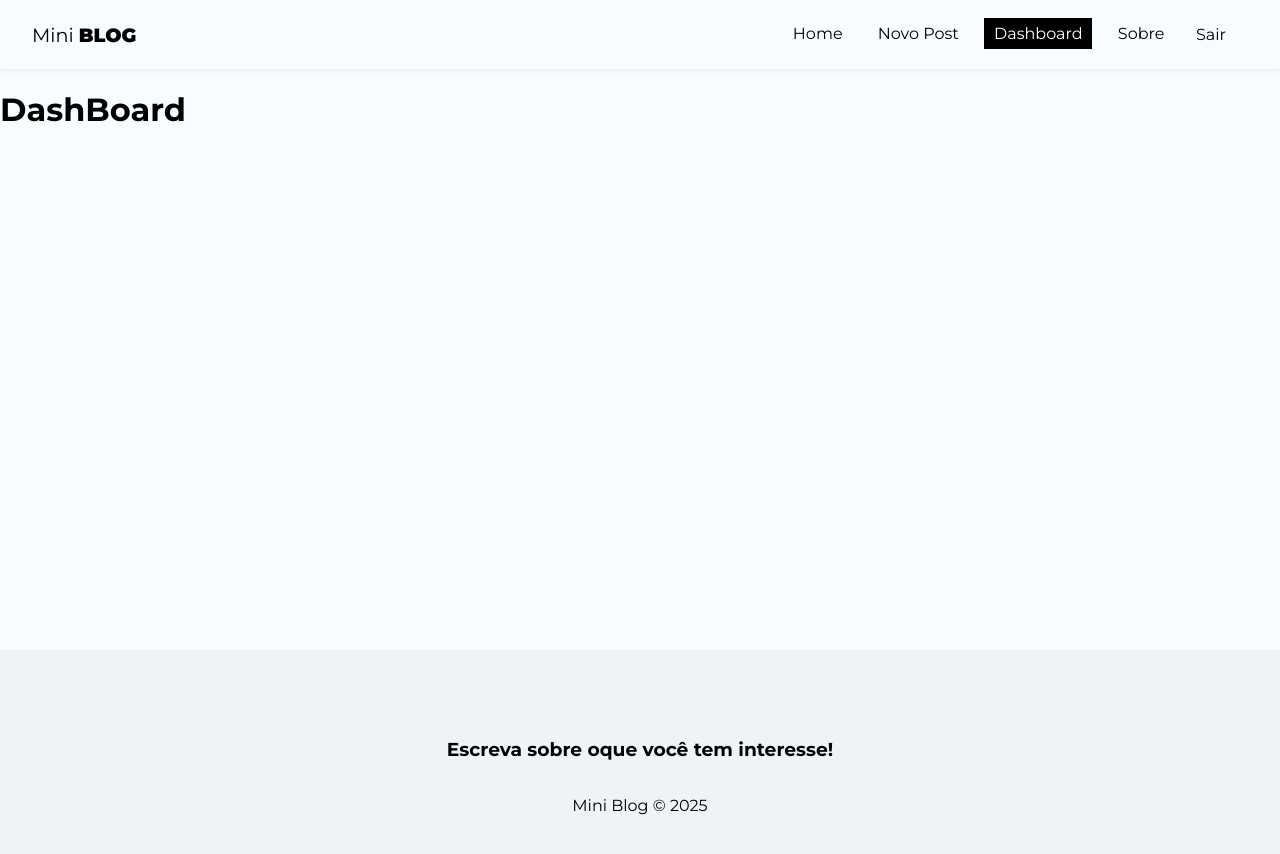
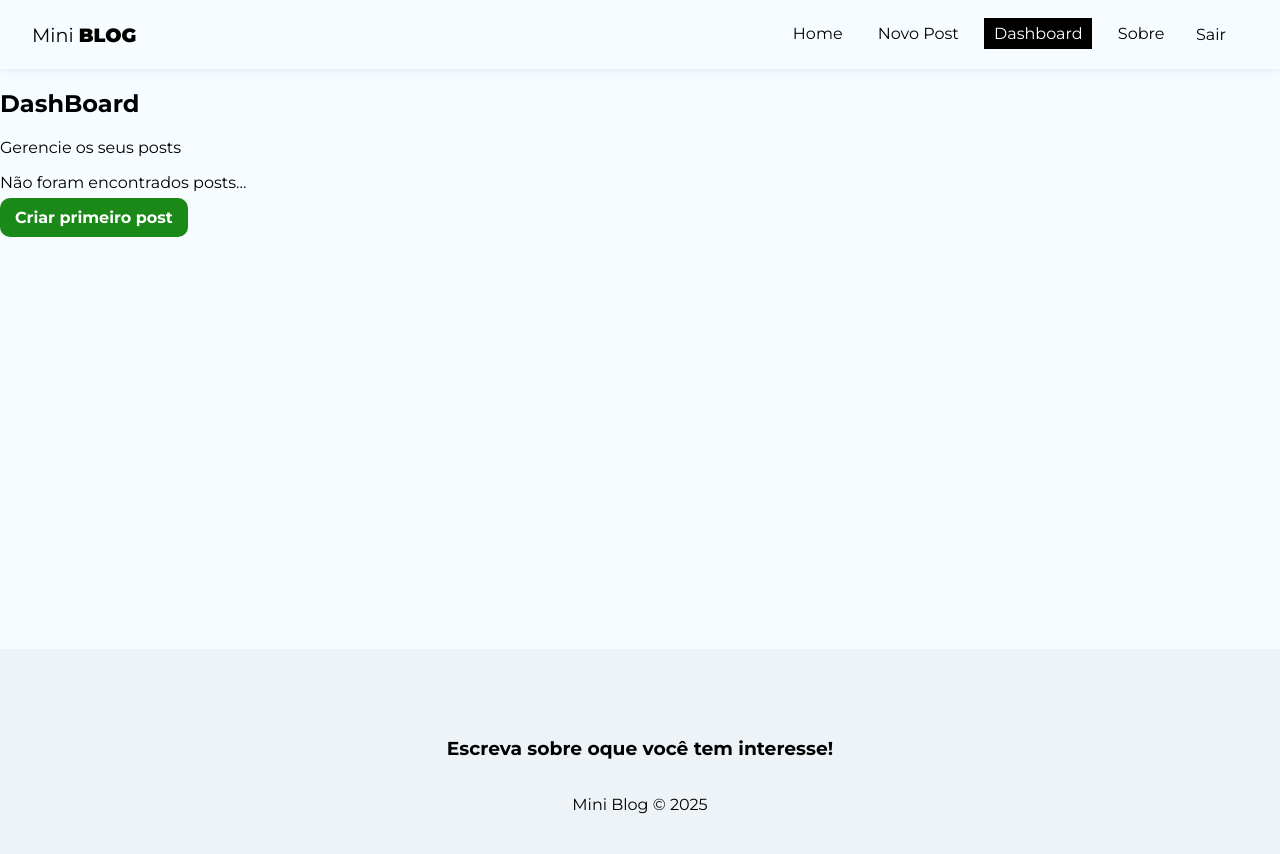
Before and after one commit to Viniciusrodd/Art_Gallery, a React (Vite) app: page /dashboard in a window 1280 px wide. Shown: the top 854 px of the page. Built offline with nearby package versions, Linux system fonts and the light colour scheme; no server answers; sample sign-in values are in the browser's storage; a web font is replaced by a local one.

Commit message:
Estruturando a dashboard

```diff
--- a/src/pages/Dashboard/Dashboard.jsx
+++ b/src/pages/Dashboard/Dashboard.jsx
@@ -2,10 +2,36 @@
 // css
 import styles from './Dashboard.module.css';
 
+// components
+import { Link } from 'react-router-dom';
+
+// contexts
+import { useAuthValue } from '../../context/AuthContext'; // custom hook
+
+// hooks
+import { useFetchDocuments } from '../../hooks/useFetchDocuments'; // custom hook
+
 const Dashboard = () => {
+    const { user } = useAuthValue();
+    const userID = user.uid
+    const posts = [];
+
+    //const { documents: posts } = useFetchDocuments('posts', userID)
+
     return (
         <div>
-            <h1>DashBoard</h1>
+            <h2>DashBoard</h2>
+            <p>Gerencie os seus posts</p>
+            { posts && posts.length === 0 ? (
+                <div className={ styles.noposts }>
+                    <p>Não foram encontrados posts...</p>
+                    <Link to='/posts/create' className='btn'>Criar primeiro post</Link>
+                </div>
+            ) : (
+                <div>
+                    <p>Possui posts...</p>
+                </div>
+            )}
         </div>
     );
 };
```
